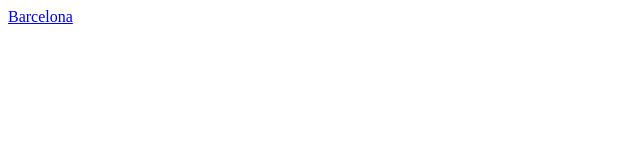
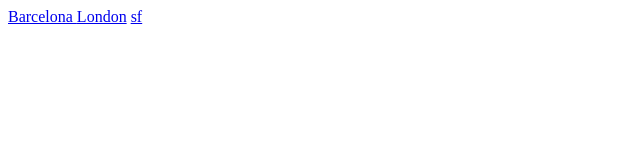
Before and after one commit to mikeynguyen/Cities, a plain HTML site: page index.html in a window 1280 px wide. Shown: the full height of the page, 0-640 px from the left. Drawn offline with Linux system fonts and the light colour scheme.

Commit message:
Update index.html

```diff
--- a/index.html
+++ b/index.html
@@ -5,5 +5,7 @@
 </head>
 <body>
 <a href="barcelona.html"> Barcelona </a>
+<a href="london.html"> London</a>
+<a href="sf.html"> sf</a>
 </body>
 </hmtl>
```
